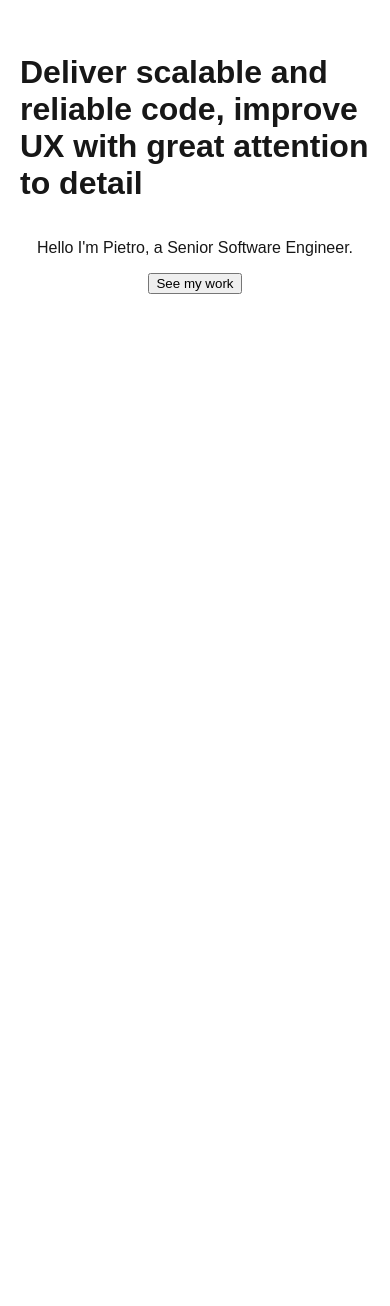
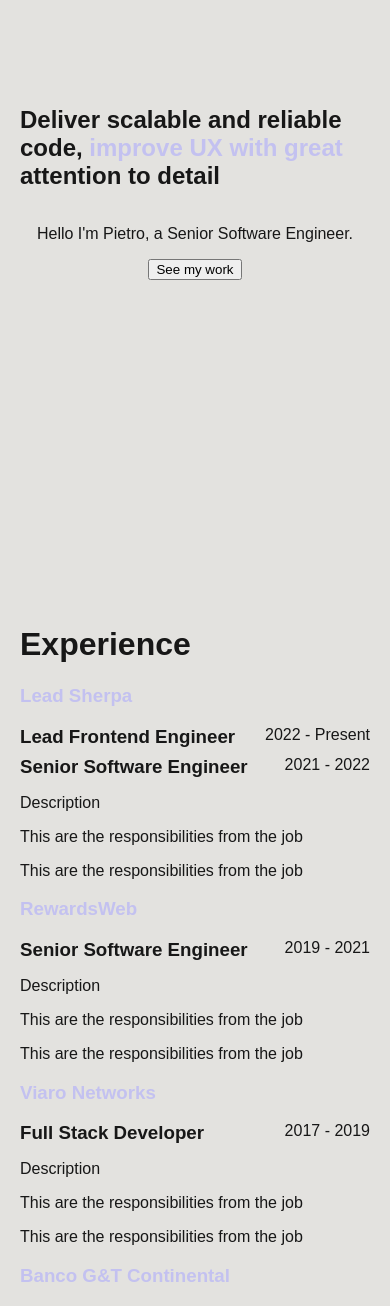
Before and after one commit to pnadalini/pnadalini.github.io, a Next.js app: page / in a window 390 px wide. Shown: the part 259-1565 px from the top of the page. Before the commit the page ends 844 px from the top, so only its background shows below. Built offline with nearby package versions, Linux system fonts and the light colour scheme.

Commit message:
Added Experiences section with temporary data and updated file structure

```diff
--- a/src/app/globals.scss
+++ b/src/app/globals.scss
@@ -1,4 +1,5 @@
 @import "./styles/spacing.scss";
+@import "./styles/colors.scss";
 
 *,
 *:after,
@@ -7,14 +8,20 @@
 }
 
 :root {
-  --background: #ffffff;
-  --foreground: #171717;
+  --background: #{$fadedWhite};
+  --foreground: #{$fadedBlack};
+  --darkPurple: #{$darkPurple};
+  --lightBlue: #{$lightBlue};
+  --green: #{$green};
+  --orange: #{$orange};
+  --fadedWhite: #{$fadedWhite};
+  --highlight: #{$highlight};
 }
 
 @media (prefers-color-scheme: dark) {
   :root {
-    --background: #0a0a0a;
-    --foreground: #ededed;
+    --background: #{$darkPurple};
+    --foreground: #{$white};
   }
   html {
     color-scheme: dark;
@@ -42,6 +49,10 @@ a {
   text-decoration: none;
 }
 
+.highlight {
+  color: var(--highlight);
+}
+
 .flex {
   display: flex;
 }
@@ -66,6 +77,10 @@ a {
   justify-content: center;
 }
 
+.justify-between {
+  justify-content: space-between;
+}
+
 .items-start {
   align-items: flex-start;
 }
--- a/src/app/page.module.scss
+++ b/src/app/page.module.scss
@@ -4,111 +4,5 @@
   justify-content: center;
   align-items: center;
   flex-direction: column;
-  overflow: hidden;
-  height: 100vh;
+  margin: var(--pad5);
 }
-
-@media (prefers-color-scheme: dark) {
-  .page {
-    --gray-rgb: 255, 255, 255;
-    --gray-alpha-200: rgba(var(--gray-rgb), 0.145);
-    --gray-alpha-100: rgba(var(--gray-rgb), 0.06);
-
-    --button-primary-hover: #ccc;
-    --button-secondary-hover: #1a1a1a;
-  }
-}
-
-.ctas {
-  display: flex;
-  gap: 16px;
-}
-
-.ctas a {
-  appearance: none;
-  border-radius: 128px;
-  height: 48px;
-  padding: 0 20px;
-  border: none;
-  border: 1px solid transparent;
-  transition: background 0.2s, color 0.2s, border-color 0.2s;
-  cursor: pointer;
-  display: flex;
-  align-items: center;
-  justify-content: center;
-  font-size: 16px;
-  line-height: 20px;
-  font-weight: 500;
-}
-
-a.primary {
-  background: var(--foreground);
-  color: var(--background);
-  gap: 8px;
-}
-
-a.secondary {
-  border-color: var(--gray-alpha-200);
-  min-width: 180px;
-}
-
-.footer {
-  grid-row-start: 3;
-  display: flex;
-  gap: 24px;
-}
-
-.footer a {
-  display: flex;
-  align-items: center;
-  gap: 8px;
-}
-
-.footer img {
-  flex-shrink: 0;
-}
-
-/* Enable hover only on non-touch devices */
-@media (hover: hover) and (pointer: fine) {
-  a.primary:hover {
-    background: var(--button-primary-hover);
-    border-color: transparent;
-  }
-
-  a.secondary:hover {
-    background: var(--button-secondary-hover);
-    border-color: transparent;
-  }
-
-  .footer a:hover {
-    text-decoration: underline;
-    text-underline-offset: 4px;
-  }
-}
-
-@media (max-width: 600px) {
-  .page {
-    padding: 32px;
-    padding-bottom: 80px;
-  }
-
-  .ctas {
-    flex-direction: column;
-  }
-
-  .ctas a {
-    font-size: 14px;
-    height: 40px;
-    padding: 0 16px;
-  }
-
-  a.secondary {
-    min-width: auto;
-  }
-
-  .footer {
-    flex-wrap: wrap;
-    align-items: center;
-    justify-content: center;
-  }
-}
--- a/src/app/page.tsx
+++ b/src/app/page.tsx
@@ -1,4 +1,5 @@
-import Hero from "@/components/Hero";
+import { Hero } from "@/components/Hero";
+import { Experience } from "@/components/Experience";
 
 import styles from "./page.module.scss";
 
@@ -7,6 +8,7 @@ export default function Home() {
     <main className={styles.main}>
       <div>
         <Hero />
+        <Experience />
       </div>
     </main>
   );
--- /dev/null
+++ b/src/app/styles/_colors.scss
@@ -0,0 +1,9 @@
+$darkPurple: #1a1627;
+$lightBlue: #a9c7ea;
+$highlight: #c3c1f0;
+$highlight2: #aba9ea;
+$green: #87cbac;
+$orange: #ff6542;
+$white: #ededed;
+$fadedWhite: #e3e2df;
+$fadedBlack: #171717;
--- /dev/null
+++ b/src/components/Experience/Experience.tsx
@@ -0,0 +1,36 @@
+import React from "react";
+import { careers } from "./constants";
+
+interface Props {}
+
+const Experience: React.FC<Props> = () => {
+  return (
+    <div>
+      <h1>Experience</h1>
+      {careers.map((career) => (
+        <div key={career.company}>
+          <div>
+            <h3 className="highlight">{career.company}</h3>
+            {career.positions.map((position, indx) => {
+              return (
+                <div className="flex justify-between my-2" key={indx}>
+                  <h3 className="m-0">{position.title}</h3>
+                  <p className="m-0">{position.date}</p>
+                </div>
+              );
+            })}
+            <p>{career.description}</p>
+
+            {career.responsibilities.map((responsibility) => (
+              <div key={responsibility}>
+                <p>{responsibility}</p>
+              </div>
+            ))}
+          </div>
+        </div>
+      ))}
+    </div>
+  );
+};
+
+export default Experience;
--- /dev/null
+++ b/src/components/Experience/constants.ts
@@ -0,0 +1,43 @@
+const careers = [
+  {
+    company: "Lead Sherpa",
+    positions: [
+      { title: "Lead Frontend Engineer", date: "2022 - Present" },
+      { title: "Senior Software Engineer", date: "2021 - 2022" },
+    ],
+    description: "Description",
+    responsibilities: [
+      "This are the responsibilities from the job",
+      "This are the responsibilities from the job",
+    ],
+  },
+  {
+    company: "RewardsWeb",
+    positions: [{ title: "Senior Software Engineer", date: "2019 - 2021" }],
+    description: "Description",
+    responsibilities: [
+      "This are the responsibilities from the job",
+      "This are the responsibilities from the job",
+    ],
+  },
+  {
+    company: "Viaro Networks",
+    positions: [{ title: "Full Stack Developer", date: "2017 - 2019" }],
+    description: "Description",
+    responsibilities: [
+      "This are the responsibilities from the job",
+      "This are the responsibilities from the job",
+    ],
+  },
+  {
+    company: "Banco G&T Continental",
+    positions: [{ title: "Junior Software Engineer", date: "2017 - 2017" }],
+    description: "Description",
+    responsibilities: [
+      "This are the responsibilities from the job",
+      "This are the responsibilities from the job",
+    ],
+  },
+] as const;
+
+export { careers };
--- /dev/null
+++ b/src/components/Experience/index.ts
@@ -0,0 +1 @@
+export { default as Experience } from "./Experience";
--- a/src/components/Hero.tsx
+++ /dev/null
@@ -1,17 +0,0 @@
-import React from "react";
-
-interface Props {}
-
-const Hero: React.FC<Props> = () => {
-  return (
-    <div className="flex justify-center mx-5">
-      <div className="flex flex-column items-center">
-        <h1>Deliver scalable and reliable code, improve UX with great attention to detail</h1>
-        <p>Hello I&apos;m Pietro, a Senior Software Engineer.</p>
-        <button>See my work</button>
-      </div>
-    </div>
-  );
-};
-
-export default Hero;
--- /dev/null
+++ b/src/components/Hero/Hero.tsx
@@ -0,0 +1,21 @@
+import React from "react";
+import styles from "./hero.module.scss";
+
+interface Props {}
+
+const Hero: React.FC<Props> = () => {
+  return (
+    <section className={`flex ${styles.hero}`}>
+      <div className="flex flex-column items-center justify-center">
+        <h1>
+          Deliver scalable and reliable code,{" "}
+          <span className="highlight">improve UX with great</span> attention to detail
+        </h1>
+        <p>Hello I&apos;m Pietro, a Senior Software Engineer.</p>
+        <button>See my work</button>
+      </div>
+    </section>
+  );
+};
+
+export default Hero;
--- /dev/null
+++ b/src/components/Hero/hero.module.scss
@@ -0,0 +1,4 @@
+.hero {
+  overflow: hidden;
+  height: 100vh;
+}
--- /dev/null
+++ b/src/components/Hero/index.ts
@@ -0,0 +1 @@
+export { default as Hero } from "./Hero";
```
Also changed, not shown: src/components/Experience/experience.module.scss (added).
